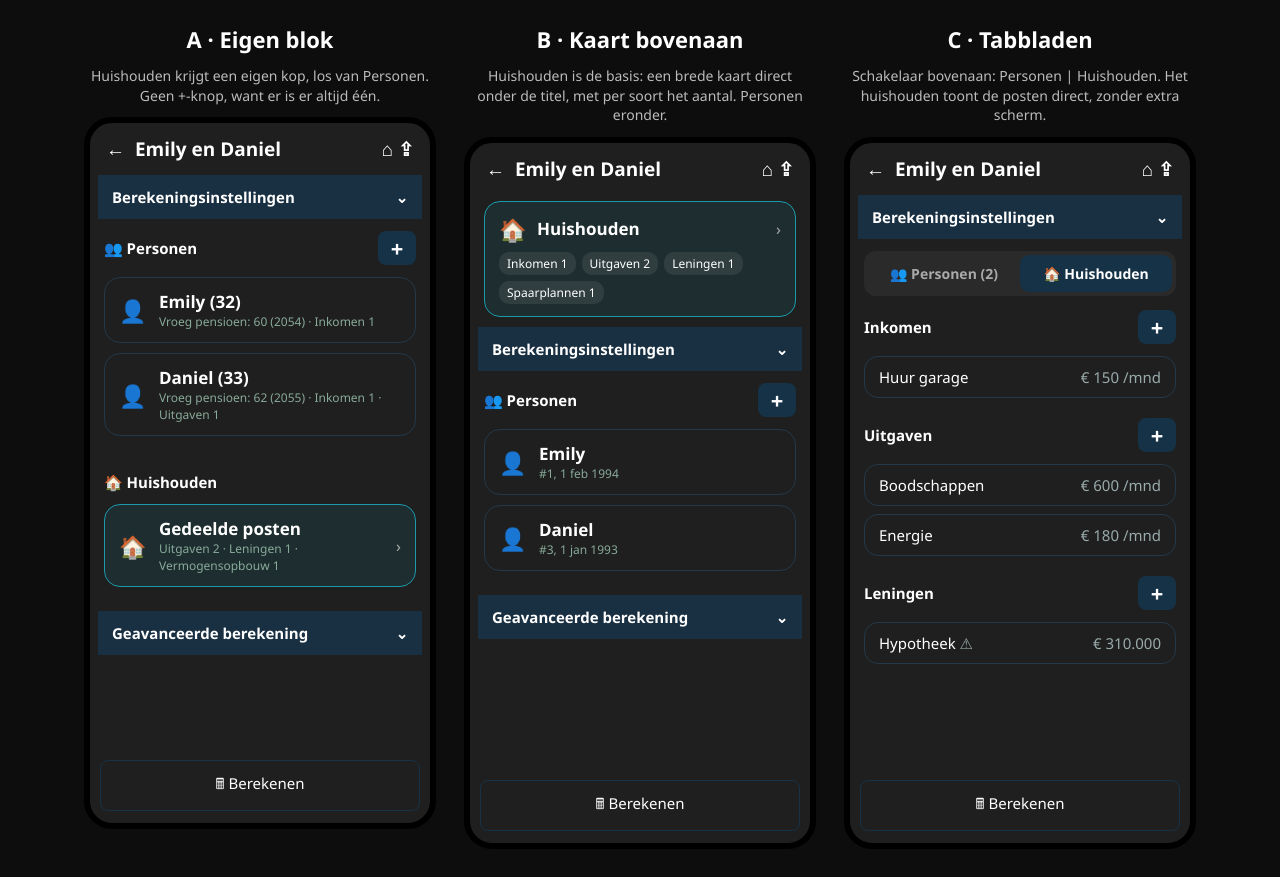
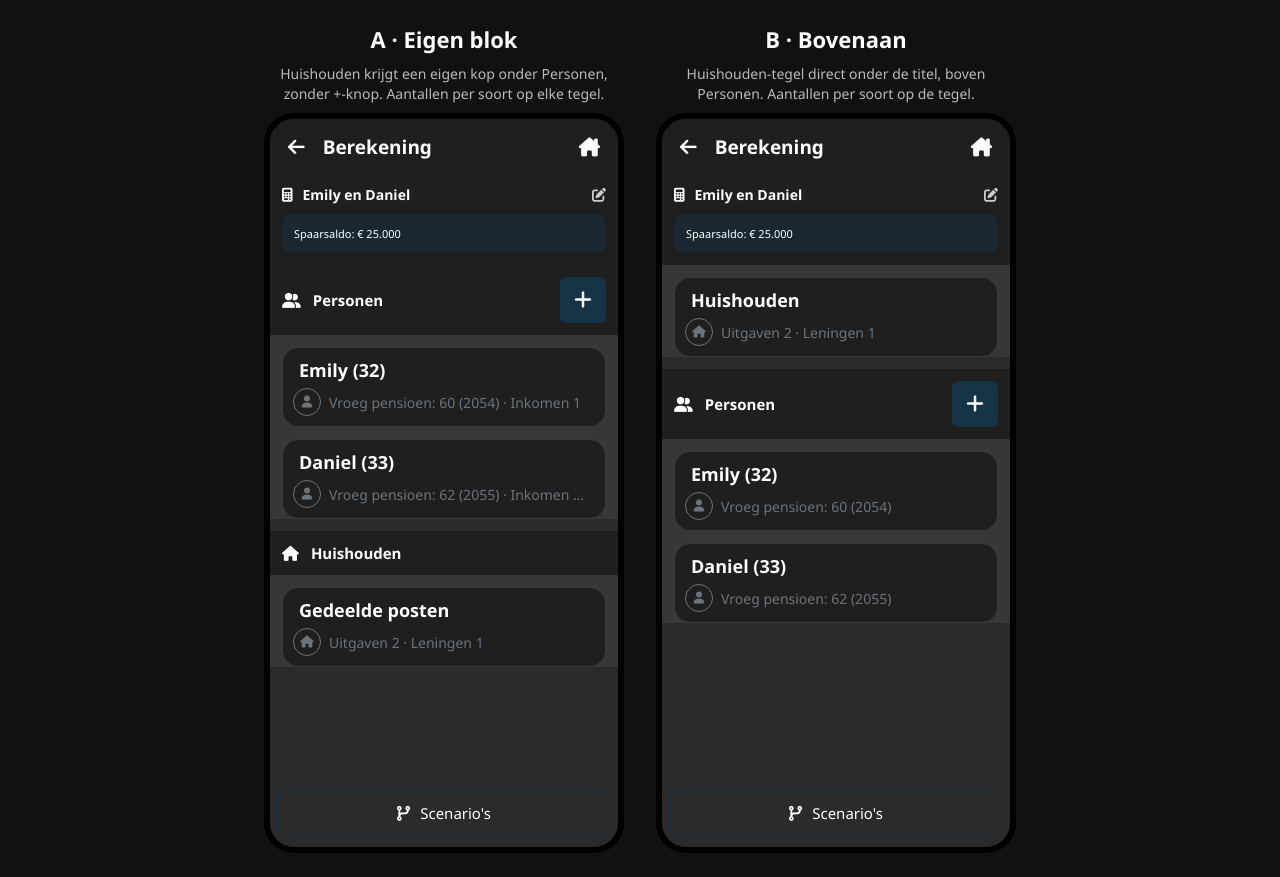
Before and after one commit to juuul/juuul.github.io, a plain HTML site: page mocks/calcproject/huishouden.html in a window 1280 px wide. Drawn offline with Linux system fonts and the light colour scheme.

Commit message:
Restyle household mockups to match the app
Co-Authored-By: Claude Opus 5.5 <noreply@anthropic.com>

```diff
--- a/mocks/calcproject/huishouden.html
+++ b/mocks/calcproject/huishouden.html
@@ -3,91 +3,76 @@
 <meta name="robots" content="noindex">
 <meta name="viewport" content="width=device-width,initial-scale=1">
 <title>CalcProject · Huishouden-mockups</title>
+<link rel="stylesheet" href="https://cdnjs.cloudflare.com/ajax/libs/font-awesome/6.5.2/css/all.min.css">
 <style>
-  body{margin:0;background:#0d0d0d;font-family:"Segoe UI",Roboto,sans-serif;color:#fff;padding:24px;display:flex;flex-wrap:wrap;gap:28px;justify-content:center}
-  .col{display:flex;flex-direction:column;align-items:center;gap:12px}
+  *{box-sizing:border-box}
+  body{margin:0;background:#111;font-family:"Segoe UI",Roboto,"Open Sans",sans-serif;color:#fff;padding:24px;display:flex;flex-wrap:wrap;gap:32px;justify-content:center}
+  .col{display:flex;flex-direction:column;align-items:center;gap:10px}
   .title{font-size:22px;font-weight:700}
-  .desc{font-size:14px;color:#bbb;width:340px;text-align:center;line-height:1.4}
-  .phone{width:340px;height:700px;background:#1f1f1f;border-radius:28px;border:6px solid #000;overflow:hidden;position:relative}
-  .bar{height:52px;display:flex;align-items:center;padding:0 16px;gap:16px;font-size:19px;font-weight:600}
-  .bar .r{margin-left:auto}
-  .hdr{padding:10px 16px 14px}
-  .hdr .n{font-size:20px;font-weight:700}.hdr .s{color:#9aa;font-size:13px}
-  .sec{background:#192f42;margin:0 8px;padding:12px 14px;font-weight:600;display:flex;align-items:center;gap:10px;font-size:15px}
-  .lh{display:flex;align-items:center;gap:10px;padding:12px 14px;font-weight:600;font-size:15px}
-  .plus{margin-left:auto;background:#163247;width:38px;height:34px;border-radius:8px;display:flex;align-items:center;justify-content:center;font-size:22px}
-  .tile{margin:0 14px 10px;border:1px solid #23394a;border-radius:16px;padding:12px 14px;display:flex;gap:14px;align-items:center}
-  .tile .ic{font-size:22px;color:#aaa;width:26px;text-align:center}
-  .tile .l{font-size:17px;font-weight:600}.tile .sub{font-size:12px;color:#8a9}
-  .warn{color:#f2c14e}
-  .hh{border-color:#1B9AAA;background:#1B9AAA1f}
-  .chips{display:flex;flex-wrap:wrap;gap:6px;margin-top:8px}
-  .chip{font-size:12px;background:#ffffff14;border-radius:10px;padding:3px 8px}
-  .gap{height:14px}
-  .btn{position:absolute;left:10px;right:10px;bottom:12px;border:1px solid #163247;border-radius:8px;padding:12px;text-align:center;font-size:15px}
-  .seg{display:flex;margin:0 14px 12px;background:#2a2a2a;border-radius:12px;padding:4px}
-  .seg div{flex:1;text-align:center;padding:9px;border-radius:9px;font-size:14px;font-weight:600;color:#aaa}
-  .seg .on{background:#163247;color:#fff}
-  .row{display:flex;justify-content:space-between;padding:10px 14px;margin:0 14px 8px;border:1px solid #23394a;border-radius:14px;font-size:15px}
-  .row span:last-child{color:#9aa}
-  .tag{position:absolute;top:60px;right:14px;background:#B2FFA9;color:#163247;font-weight:700;border-radius:8px;padding:2px 8px;font-size:12px}
+  .desc{font-size:14px;color:#bbb;width:360px;text-align:center;line-height:1.4}
+  .phone{width:360px;height:740px;background:#2b2b2b;border-radius:30px;border:6px solid #000;overflow:hidden;position:relative}
+  .appbar{height:56px;display:flex;align-items:center;gap:18px;padding:0 18px;background:#1f1f1f;font-size:19px;font-weight:600}
+  .appbar .r{margin-left:auto}
+  .eh{background:#1f1f1f;padding:6px 12px 12px}
+  .eh .t{display:flex;align-items:center;gap:10px;font-size:14px;font-weight:700;padding:4px 0 10px}
+  .eh .t .e{margin-left:auto;color:#ccc}
+  .eh .box{background:#16324788;border-radius:10px;padding:12px;font-size:11px}
+  .lh{display:flex;align-items:center;gap:12px;padding:12px;background:#1f1f1f;font-weight:700;font-size:15px}
+  .lh .plus{margin-left:auto;background:#163247;width:46px;height:46px;border-radius:6px;display:flex;align-items:center;justify-content:center;font-size:20px}
+  .body{padding:12px 12px 0;background:#ffffff0f}
+  .tile{background:#1f1f1f;border:1px solid #3a3a3a;border-radius:16px;padding:10px 14px 10px 10px;margin-bottom:12px;display:flex;align-items:center}
+  .tile .m{flex:1;min-width:0}
+  .tile .l{font-size:18px;font-weight:700;margin:0 0 6px 6px;white-space:nowrap;overflow:hidden;text-overflow:ellipsis}
+  .tile .s{display:flex;align-items:center;gap:8px;color:#6B747D;font-size:14px;white-space:nowrap;overflow:hidden}
+  .tile .s span{overflow:hidden;text-overflow:ellipsis}
+  .circle{flex:none;width:28px;height:28px;border:1px solid #6B747D;border-radius:50%;display:flex;align-items:center;justify-content:center;font-size:12px;color:#6B747D}
+  .tile .chev{color:#ddd;font-size:18px;margin-left:10px}
+  .bottom{position:absolute;left:8px;right:8px;bottom:10px;border:1px solid #163247;border-radius:6px;padding:13px;text-align:center;font-size:15px;display:flex;justify-content:center;align-items:center;gap:10px}
+  .bottom .chev{margin-left:auto}
 </style></head><body>
 
 <!-- A -->
 <div class="col">
   <div class="title">A · Eigen blok</div>
-  <div class="desc">Huishouden krijgt een eigen kop, los van Personen. Geen +‑knop, want er is er altijd één.</div>
+  <div class="desc">Huishouden krijgt een eigen kop onder Personen, zonder +‑knop. Aantallen per soort op elke tegel.</div>
   <div class="phone">
-    <div class="bar">←&nbsp; Emily en Daniel <span class="r">⌂ ⇪</span></div>
-    <div class="sec">Berekeningsinstellingen <span style="margin-left:auto">⌄</span></div>
-    <div class="lh">👥 Personen <div class="plus">+</div></div>
-    <div class="tile"><div class="ic">👤</div><div><div class="l">Emily (32)</div><div class="sub">Vroeg pensioen: 60 (2054) · Inkomen 1</div></div></div>
-    <div class="tile"><div class="ic">👤</div><div><div class="l">Daniel (33)</div><div class="sub">Vroeg pensioen: 62 (2055) · Inkomen 1 · Uitgaven 1</div></div></div>
-    <div class="gap"></div>
-    <div class="lh">🏠 Huishouden</div>
-    <div class="tile hh"><div class="ic">🏠</div><div><div class="l">Gedeelde posten</div><div class="sub">Uitgaven 2 · Leningen 1 · Vermogensopbouw 1</div></div><span style="margin-left:auto;color:#aaa">›</span></div>
-    <div class="gap"></div>
-    <div class="sec">Geavanceerde berekening <span style="margin-left:auto">⌄</span></div>
-    <div class="btn">🖩 Berekenen</div>
+    <div class="appbar"><i class="fa-solid fa-arrow-left"></i> Berekening <i class="fa-solid fa-house-chimney r"></i></div>
+    <div class="eh">
+      <div class="t"><i class="fa-solid fa-calculator"></i> Emily en Daniel <i class="fa-solid fa-pen-to-square e"></i></div>
+      <div class="box">Spaarsaldo: € 25.000</div>
+    </div>
+    <div class="lh"><i class="fa-solid fa-user-group"></i> Personen <div class="plus"><i class="fa-solid fa-plus"></i></div></div>
+    <div class="body">
+      <div class="tile"><div class="m"><div class="l">Emily (32)</div><div class="s"><div class="circle"><i class="fa-solid fa-user"></i></div><span>Vroeg pensioen: 60 (2054) · Inkomen 1</span></div></div></div>
+      <div class="tile"><div class="m"><div class="l">Daniel (33)</div><div class="s"><div class="circle"><i class="fa-solid fa-user"></i></div><span>Vroeg pensioen: 62 (2055) · Inkomen 1 · Uitgaven 1</span></div></div></div>
+    </div>
+    <div class="lh"><i class="fa-solid fa-house"></i> Huishouden</div>
+    <div class="body">
+      <div class="tile"><div class="m"><div class="l">Gedeelde posten</div><div class="s"><div class="circle"><i class="fa-solid fa-house"></i></div><span>Uitgaven 2 · Leningen 1</span></div></div></div>
+    </div>
+    <div class="bottom"><i class="fa-solid fa-code-branch"></i> Scenario's</div>
   </div>
 </div>
 
 <!-- B -->
 <div class="col">
-  <div class="title">B · Kaart bovenaan</div>
-  <div class="desc">Huishouden is de basis: een brede kaart direct onder de titel, met per soort het aantal. Personen eronder.</div>
+  <div class="title">B · Bovenaan</div>
+  <div class="desc">Huishouden-tegel direct onder de titel, boven Personen. Aantallen per soort op de tegel.</div>
   <div class="phone">
-    <div class="bar">←&nbsp; Emily en Daniel <span class="r">⌂ ⇪</span></div>
-    <div class="tile hh" style="display:block;margin-top:6px">
-      <div style="display:flex;align-items:center;gap:12px"><div class="ic">🏠</div><div class="l">Huishouden</div><span style="margin-left:auto;color:#aaa">›</span></div>
-      <div class="chips"><span class="chip">Inkomen 1</span><span class="chip">Uitgaven 2</span><span class="chip">Leningen 1</span><span class="chip">Spaarplannen 1</span></div>
+    <div class="appbar"><i class="fa-solid fa-arrow-left"></i> Berekening <i class="fa-solid fa-house-chimney r"></i></div>
+    <div class="eh">
+      <div class="t"><i class="fa-solid fa-calculator"></i> Emily en Daniel <i class="fa-solid fa-pen-to-square e"></i></div>
+      <div class="box">Spaarsaldo: € 25.000</div>
     </div>
-    <div class="sec">Berekeningsinstellingen <span style="margin-left:auto">⌄</span></div>
-    <div class="lh">👥 Personen <div class="plus">+</div></div>
-    <div class="tile"><div class="ic">👤</div><div><div class="l">Emily</div><div class="sub">#1, 1 feb 1994</div></div></div>
-    <div class="tile"><div class="ic">👤</div><div><div class="l">Daniel</div><div class="sub">#3, 1 jan 1993</div></div></div>
-    <div class="gap"></div>
-    <div class="sec">Geavanceerde berekening <span style="margin-left:auto">⌄</span></div>
-    <div class="btn">🖩 Berekenen</div>
-  </div>
-</div>
-
-<!-- C -->
-<div class="col">
-  <div class="title">C · Tabbladen</div>
-  <div class="desc">Schakelaar bovenaan: Personen | Huishouden. Het huishouden toont de posten direct, zonder extra scherm.</div>
-  <div class="phone">
-    <div class="bar">←&nbsp; Emily en Daniel <span class="r">⌂ ⇪</span></div>
-    <div class="sec" style="margin-bottom:12px">Berekeningsinstellingen <span style="margin-left:auto">⌄</span></div>
-    <div class="seg"><div>👥 Personen (2)</div><div class="on">🏠 Huishouden</div></div>
-    <div class="lh" style="padding-top:2px">Inkomen <div class="plus">+</div></div>
-    <div class="row"><span>Huur garage</span><span>€ 150 /mnd</span></div>
-    <div class="lh">Uitgaven <div class="plus">+</div></div>
-    <div class="row"><span>Boodschappen</span><span>€ 600 /mnd</span></div>
-    <div class="row"><span>Energie</span><span>€ 180 /mnd</span></div>
-    <div class="lh">Leningen <div class="plus">+</div></div>
-    <div class="row"><span>Hypotheek <span class="warn">⚠</span></span><span>€ 310.000</span></div>
-    <div class="btn">🖩 Berekenen</div>
+    <div class="body">
+      <div class="tile"><div class="m"><div class="l">Huishouden</div><div class="s"><div class="circle"><i class="fa-solid fa-house"></i></div><span>Uitgaven 2 · Leningen 1</span></div></div></div>
+    </div>
+    <div class="lh"><i class="fa-solid fa-user-group"></i> Personen <div class="plus"><i class="fa-solid fa-plus"></i></div></div>
+    <div class="body">
+      <div class="tile"><div class="m"><div class="l">Emily (32)</div><div class="s"><div class="circle"><i class="fa-solid fa-user"></i></div><span>Vroeg pensioen: 60 (2054)</span></div></div></div>
+      <div class="tile"><div class="m"><div class="l">Daniel (33)</div><div class="s"><div class="circle"><i class="fa-solid fa-user"></i></div><span>Vroeg pensioen: 62 (2055)</span></div></div></div>
+    </div>
+    <div class="bottom"><i class="fa-solid fa-code-branch"></i> Scenario's</div>
   </div>
 </div>
 
```
